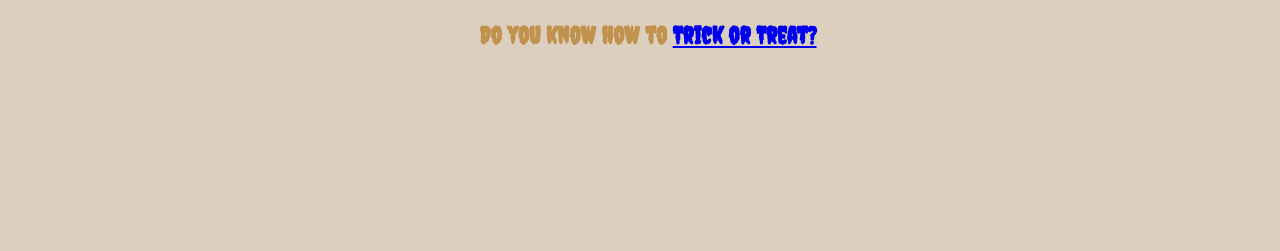
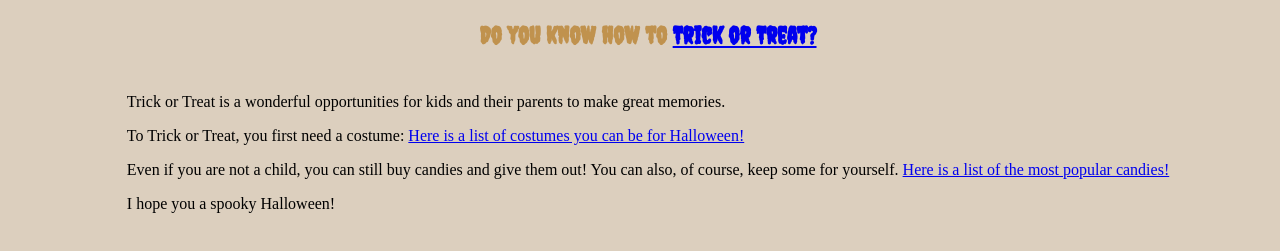
Before and after one commit to soobin071013/Halloween, a website: page index.html in a window 1280 px wide. Shown: the part 129-380 px from the top of the page. Drawn offline with Linux system fonts and the light colour scheme; a web font is replaced by a local one.

Commit message:
Update index.html

```diff
--- a/index.html
+++ b/index.html
@@ -10,10 +10,22 @@
   <body>
     <div class="landing">
       <h1>Halloween</h1>
+
       <h2>
         Do you know how to <a href="https://en.wikipedia.org/wiki/Trick-or-treating">Trick or
         Treat?</a></p>
       </h2>
+
+      <c1>
+        Trick or Treat is a wonderful opportunities for kids and their parents to make great memories. </p>
+      <c2>
+        To Trick or Treat, you first need a costume:
+        <a href="https://www.purewow.com/entertainment/classic-halloween-costumes"> Here is a list of costumes you can be for Halloween! </a></p>
+      <c3>
+        Even if you are not a child, you can still buy candies and give them out! You can also, of course, keep some for yourself.
+        <a href="https://en.wikipedia.org/wiki/List_of_top-selling_candy_brands/"> Here is a list of the most popular candies! </a></p>
+      <c4>
+        I hope you a spooky Halloween!
     </div>
   </body>
 </html>
```
